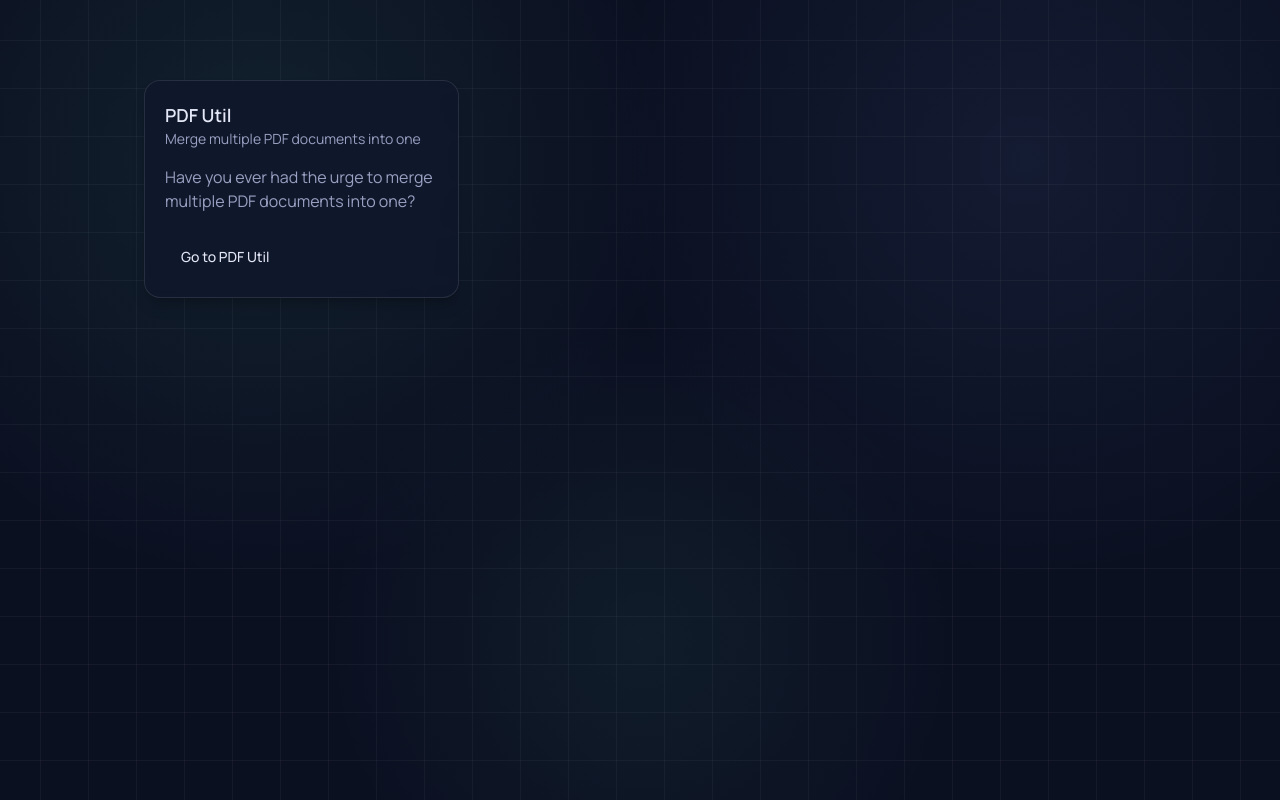
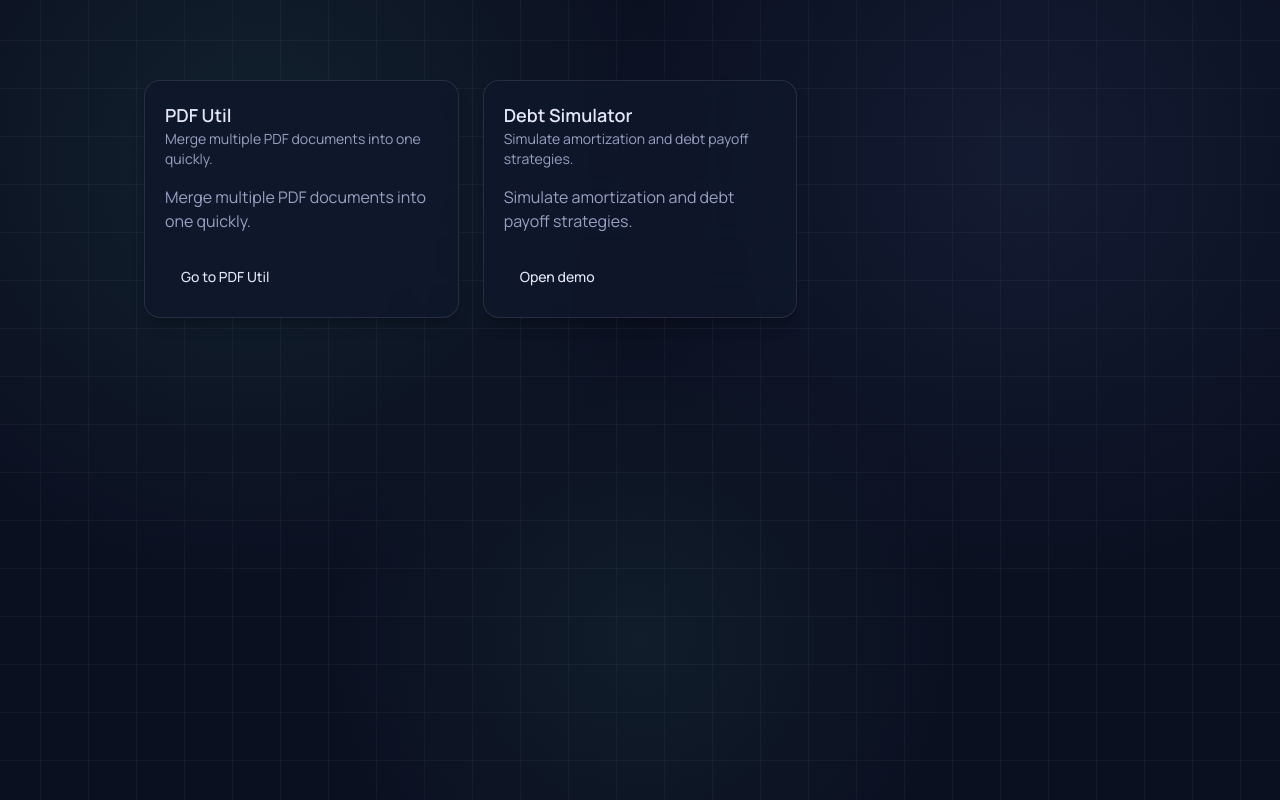
Before and after one commit to jedabero/jedabero.github.io, a Next.js app: page /playground in a window 1280 px wide. Built offline with nearby package versions, Linux system fonts and the light colour scheme.

Commit message:
add external link to playground

```diff
--- a/app/playground/page.tsx
+++ b/app/playground/page.tsx
@@ -7,6 +7,7 @@ import {
   CardHeader,
   CardTitle,
 } from "@/components/ui/card";
+import { playgroundItems } from "@/lib/data/playground";
 import Link from "next/link";
 
 export default function Playground() {
@@ -15,31 +16,28 @@ export default function Playground() {
       <section className="py-16 md:py-20">
         <div className="max-w-5xl mx-auto px-4 flex flex-col gap-6">
           <div className="grid gap-6 grid-cols-1 md:grid-cols-2 xl:grid-cols-3">
-            <Card className="flex flex-col gap-4">
+            {playgroundItems.map((item) => (
+              <Card key={item.slug} className="flex flex-col gap-4">
                 <CardHeader className="flex flex-col gap-3">
                   <div className="flex items-center gap-3">
                     <div>
-                    <CardTitle>PDF Util</CardTitle>
-                    <CardDescription>
-                      Merge multiple PDF documents into one
-                    </CardDescription>
+                      <CardTitle>{item.title.en}</CardTitle>
+                      <CardDescription>{item.description.en}</CardDescription>
                     </div>
                   </div>
                 </CardHeader>
                 <CardContent className="flex flex-col gap-4">
-                <p className="text-base text-base-muted">
-                  Have you ever had the urge to merge multiple PDF documents
-                  into one?
-                </p>
+                  <p className="text-base text-base-muted">{item.description.en}</p>
                   <div className="pt-2">
-                  <Link href="/pdf-util" className="inline-flex">
+                    <Link href={item.link} className="inline-flex" target={item.external ? "_blank" : undefined}>
                       <Button variant="ghost" size="md">
-                      Go to PDF Util
+                        {item.slug === "pdf-util" ? "Go to PDF Util" : "Open demo"}
                       </Button>
                     </Link>
                   </div>
                 </CardContent>
               </Card>
+            ))}
           </div>
         </div>
       </section>
--- /dev/null
+++ b/lib/data/playground.ts
@@ -0,0 +1,32 @@
+export type PlaygroundItem = {
+  slug: string;
+  title: { es: string; en: string };
+  description: { es: string; en: string };
+  link: string;
+  external?: boolean;
+  tag?: string;
+};
+
+export const playgroundItems: PlaygroundItem[] = [
+  {
+    slug: 'pdf-util',
+    title: { es: 'PDF Util', en: 'PDF Util' },
+    description: {
+      es: 'Combina múltiples documentos PDF en uno solo de forma rápida.',
+      en: 'Merge multiple PDF documents into one quickly.'
+    },
+    link: '/pdf-util',
+    tag: 'Demo'
+  },
+  {
+    slug: 'debt-simulator',
+    title: { es: 'Debt Simulator', en: 'Debt Simulator' },
+    description: {
+      es: 'Simula amortización y estrategias de pago de deudas.',
+      en: 'Simulate amortization and debt payoff strategies.'
+    },
+    link: 'https://debt-simulator.jedabero.me',
+    external: true,
+    tag: 'Demo'
+  }
+];
--- a/package.json
+++ b/package.json
@@ -13,7 +13,7 @@
     "class-variance-authority": "0.7.0",
     "clsx": "2.1.1",
     "lucide-react": "0.451.0",
-    "next": "15.5.6",
+    "next": "^15.5.7",
     "pdf-lib": "^1.17.1",
     "react": "18.3.1",
     "react-dom": "18.3.1",
```
Also changed, not shown: 1 other file (tests, documents, lock files or other folders). Lines whose indentation alone changed are shown as unchanged.
